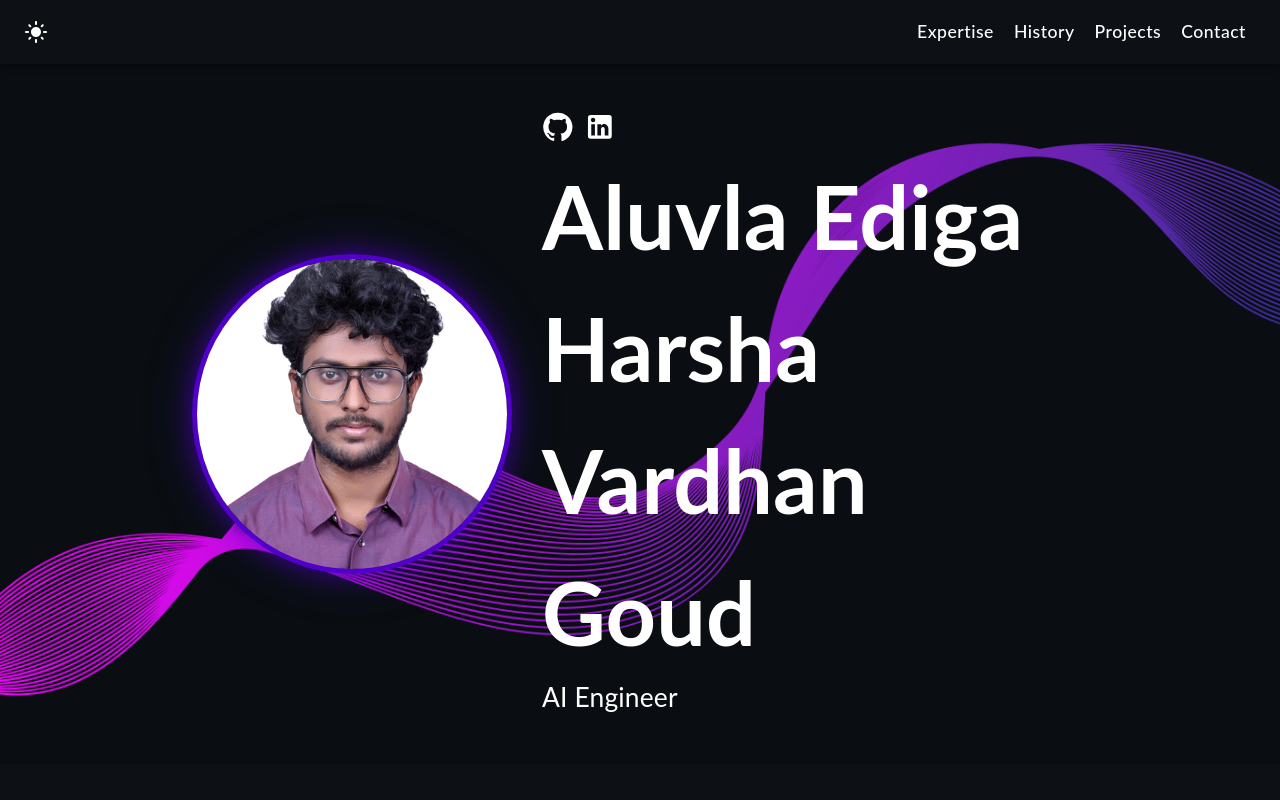
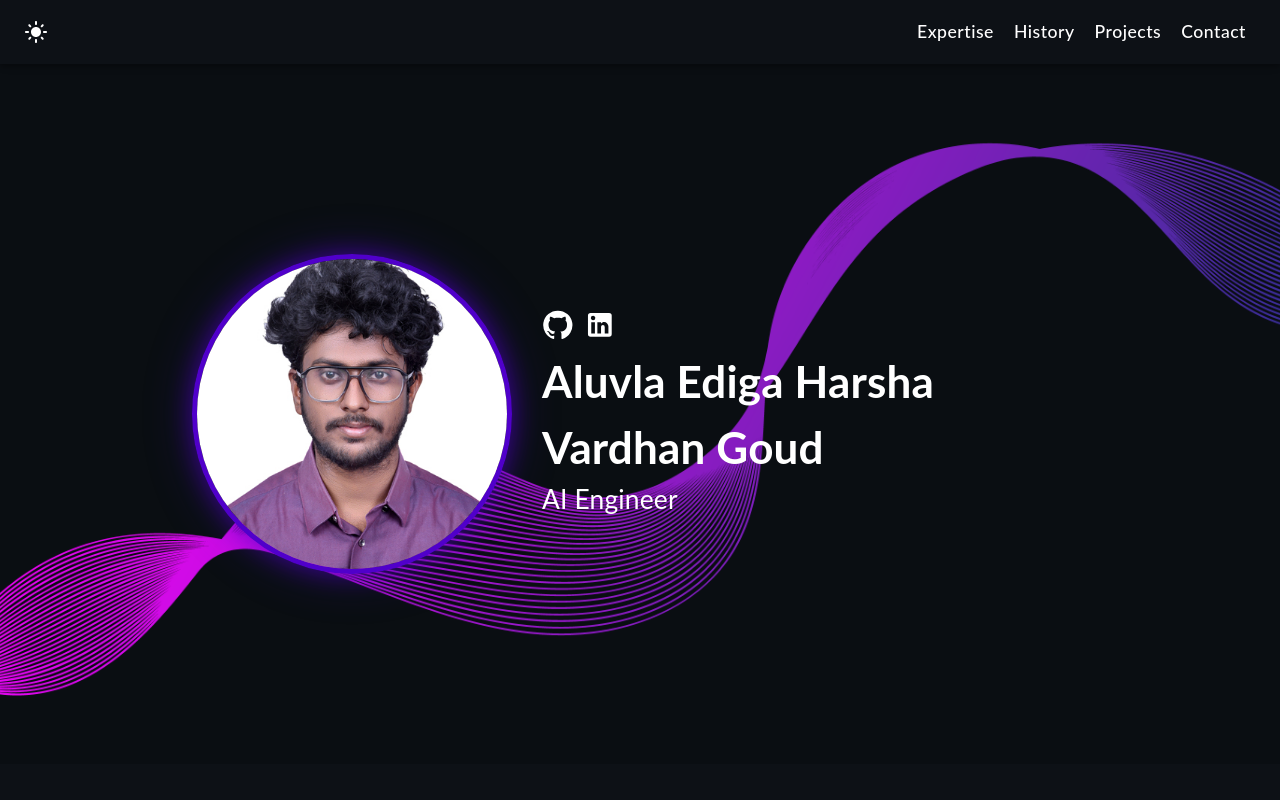
Before and after one commit to Aluval/Harsha_Portfolio, a React (Create React App) app: page / in a window 1280 px wide. Shown: the top 800 px of the page. Built offline with nearby package versions, Linux system fonts and the light colour scheme.

Commit message:
Merge local portfolio

```diff
--- a/src/assets/styles/Main.scss
+++ b/src/assets/styles/Main.scss
@@ -43,7 +43,7 @@
     }
 
     h1 {
-        font-size: 5em;
+        font-size: 2.5em;
         margin-block-start: 0;
         margin-block-end: 0;
     }
```
